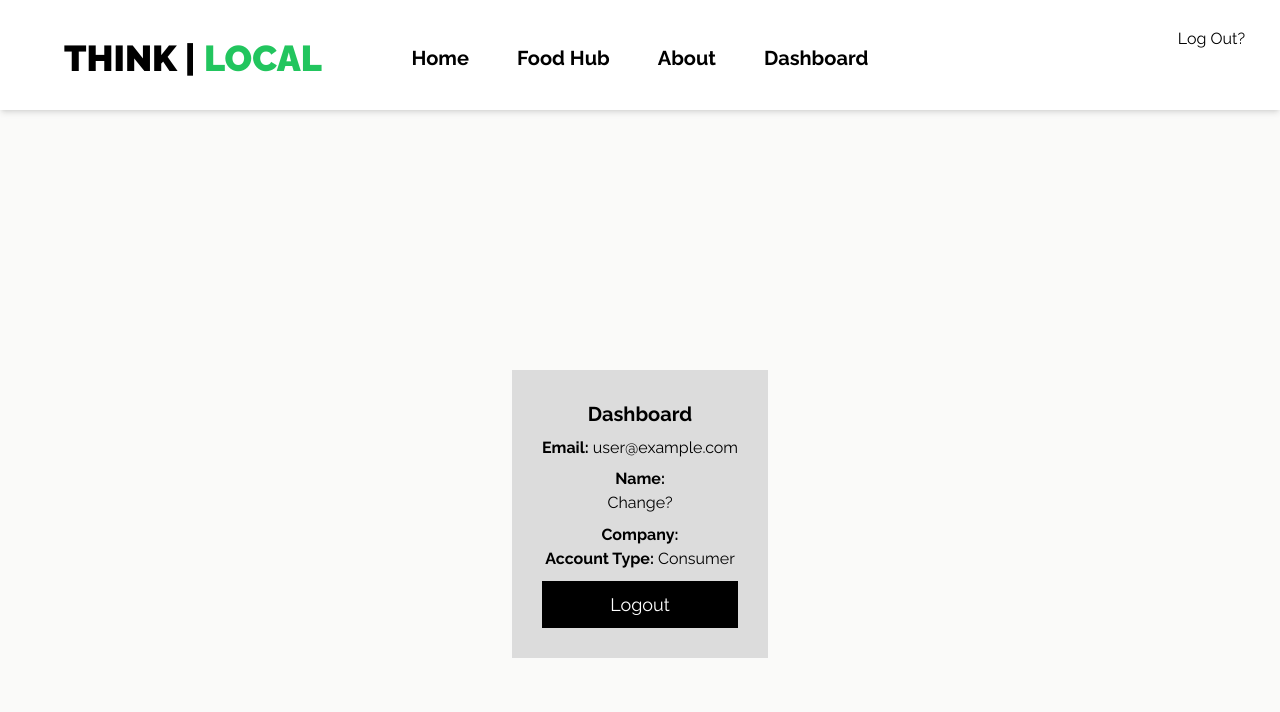
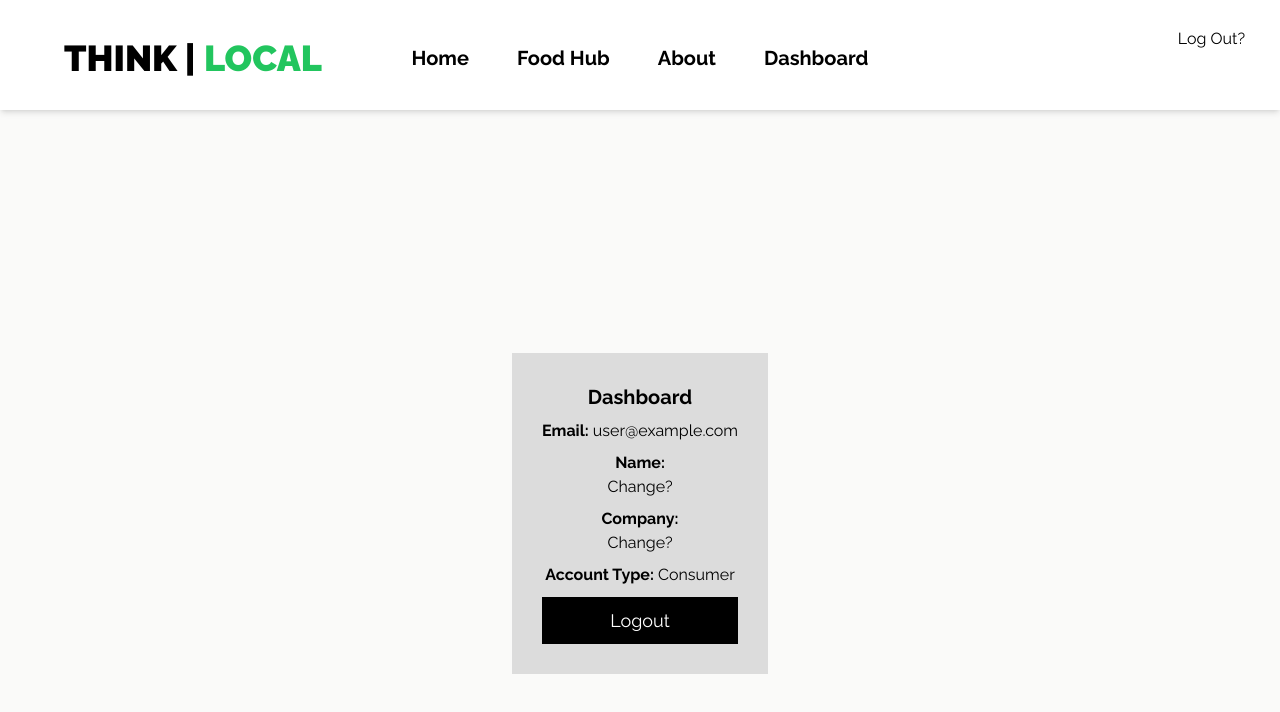
Before and after one commit to lgorvin/localfoods, a React (Vite) app: page /dashboard in a window 1280 px wide. Shown: the top 712 px of the page. Built offline with nearby package versions, Linux system fonts and the light colour scheme; no server answers; the database is empty; sample sign-in values are in the browser's storage.

Commit message:
+company name changing

```diff
--- a/src/pages/Dashboard.tsx
+++ b/src/pages/Dashboard.tsx
@@ -17,9 +17,12 @@ function Dashboard() {
   const [name, setName] = useState("");
   const [newName, setNewName] = useState("");
   const [company, setCompany] = useState("");
+  const [newCompany, setNewCompany] = useState("");
   const [docId, setDocId] = useState("");
   const [changeName, setChangeName] = useState(false);
-  const handleClick = () => setChangeName(!changeName);
+  const [changeCompany, setChangeCompany] = useState(false);
+  const handleNameChange = () => setChangeName(!changeName);
+  const handleCompanyChange = () => setChangeCompany(!changeCompany);
   const [allUsers, setAllUsers] = useState("");
   const [supplier, setSupplier] = useState(false);
   const navigate = useNavigate();
@@ -59,6 +62,13 @@ function Dashboard() {
     }
   };
 
+  const companyChanger = async () => {
+    const nameRef = doc(collection(db, "users"), docId);
+    await updateDoc(nameRef, {
+      company: newCompany,
+    });
+  };
+
   const nameChanger = async () => {
     const nameRef = doc(collection(db, "users"), docId);
     await updateDoc(nameRef, {
@@ -78,13 +88,19 @@ function Dashboard() {
         <h1 className="mt-2">
           <span className="font-bold">Email:</span> {user?.email}
         </h1>
-        <div>
-          <span className="font-bold">Name:</span> {allUsers}{" "}
-          <h1 onClick={handleClick}>Change?</h1>
+        <h1 className="mt-2">
+          <span className="font-bold">Name:</span> {allUsers}
+        </h1>{" "}
+        <h1
+          className="hover:text-blue-600 cursor-pointer duration-200"
+          onClick={handleNameChange}
+        >
+          Change?
+        </h1>
         {changeName && (
           <>
             <input
-                className="px-2"
+              className="px-2 mt-2"
               type="text"
               value={newName}
               onChange={(e) => setNewName(e.target.value)}
@@ -93,18 +109,43 @@ function Dashboard() {
             <button onClick={nameChanger} className="bg-green-500  px-2">
               Submit
             </button>
+            <button onClick={handleNameChange} className="bg-red-500  px-2">
+              Close
+            </button>
           </>
         )}
-        </div>
         <h1 className="mt-2">
           <span className="font-bold">Company:</span> {company}
         </h1>
+        <h1
+          className="hover:text-blue-600 cursor-pointer duration-200"
+          onClick={handleCompanyChange}
+        >
+          Change?
+        </h1>
+        {changeCompany && (
+          <>
+            <input
+              className="px-2 mt-2"
+              type="text"
+              value={newCompany}
+              onChange={(e) => setNewCompany(e.target.value)}
+              placeholder="Company Name"
+            />
+            <button onClick={companyChanger} className="bg-green-500  px-2">
+              Submit
+            </button>
+            <button onClick={handleCompanyChange} className="bg-red-500  px-2">
+              Close
+            </button>
+          </>
+        )}
         {supplier ? (
-          <h1>
+          <h1 className="mt-2">
             <span className="font-bold">Account Type:</span> Supplier
           </h1>
         ) : (
-          <h1>
+          <h1 className="mt-2">
             <span className="font-bold">Account Type:</span> Consumer
           </h1>
         )}
```
Lines whose indentation alone changed are shown as unchanged.
